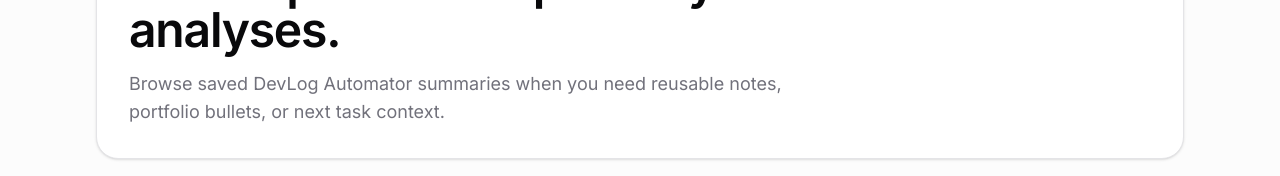
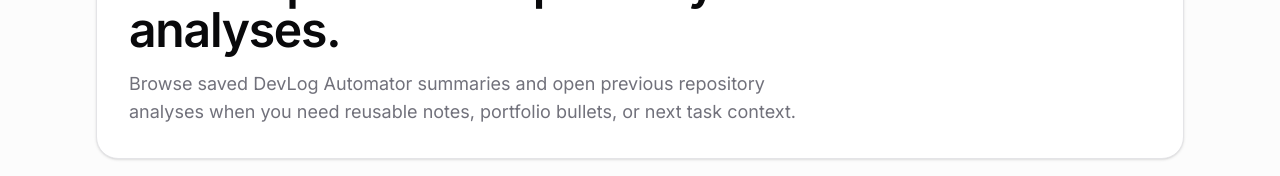
Before and after one commit to ChromaticClouds/devlog-automation, a Next.js app: page /analyses in a window 1280 px wide. Shown: the part 163-339 px from the top of the page. Built offline with nearby package versions, Linux system fonts and the light colour scheme; no server answers; the database is empty.

Commit message:
feat(history): add analysis history detail flow

```diff
--- a/app/analyses/page.tsx
+++ b/app/analyses/page.tsx
@@ -12,12 +12,13 @@
             Revisit previous repository analyses.
           </h1>
           <p className="mt-4 max-w-2xl text-base leading-7 text-muted-foreground sm:text-lg">
-            Browse saved DevLog Automator summaries when you need reusable
-            notes, portfolio bullets, or next task context.
+            Browse saved DevLog Automator summaries and open previous
+            repository analyses when you need reusable notes, portfolio
+            bullets, or next task context.
           </p>
         </div>
 
-        <AnalysisHistoryContainer showDetailLinks={false} />
+        <AnalysisHistoryContainer />
       </section>
     </main>
   );
```
